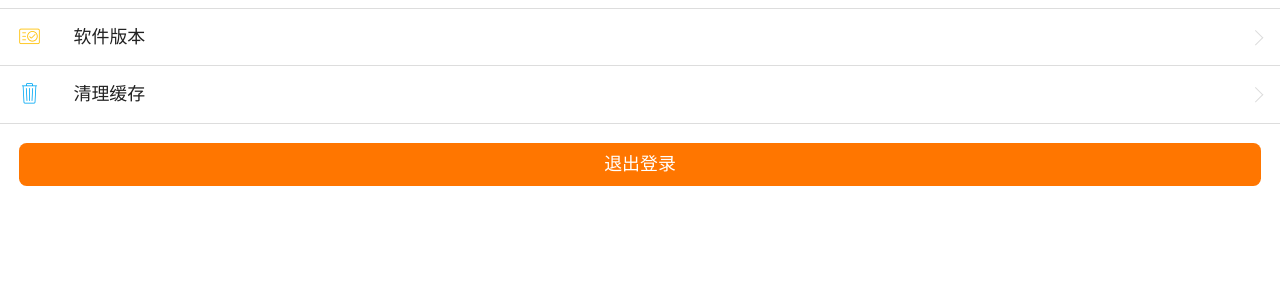
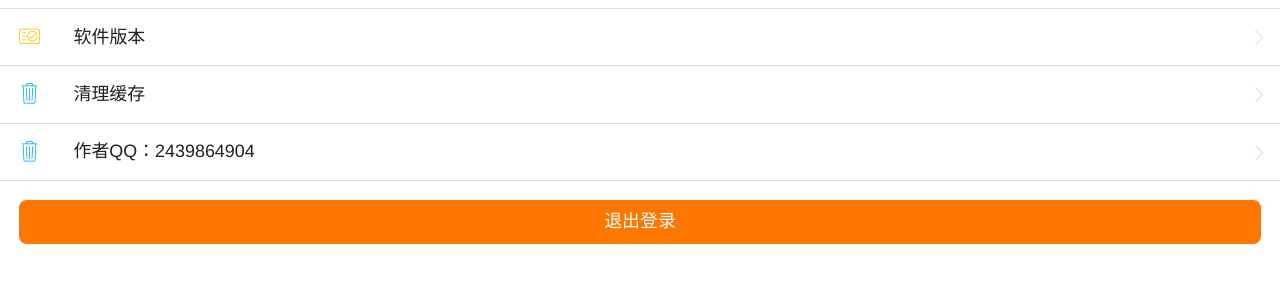
Before and after one commit to tianyu365/newDemoGit, a plain HTML site: page widget/html/shezhi_frm.html in a window 1280 px wide. Drawn offline with Linux system fonts and the light colour scheme.

Commit message:
Update shezhi_frm.html

```diff
--- a/widget/html/shezhi_frm.html
+++ b/widget/html/shezhi_frm.html
@@ -29,6 +29,15 @@
               <div class="aui-list-item-inner aui-list-item-arrow">
                   <div class="aui-list-item-title">清理缓存</div>
                   <div id="cache" class="aui-list-item-right"></div>
+              </div>
+          </li>
+          <li class="aui-list-item" tapmode onclick="cleaCache()">
+              <div class="aui-list-item-label-icon">
+                  <i class="aui-iconfont aui-icon-trash aui-text-info"></i>
+              </div>
+              <div class="aui-list-item-inner aui-list-item-arrow">
+                  <div class="aui-list-item-title">作者QQ：2439864904</div>
+
               </div>
           </li>
       </ul>
```
